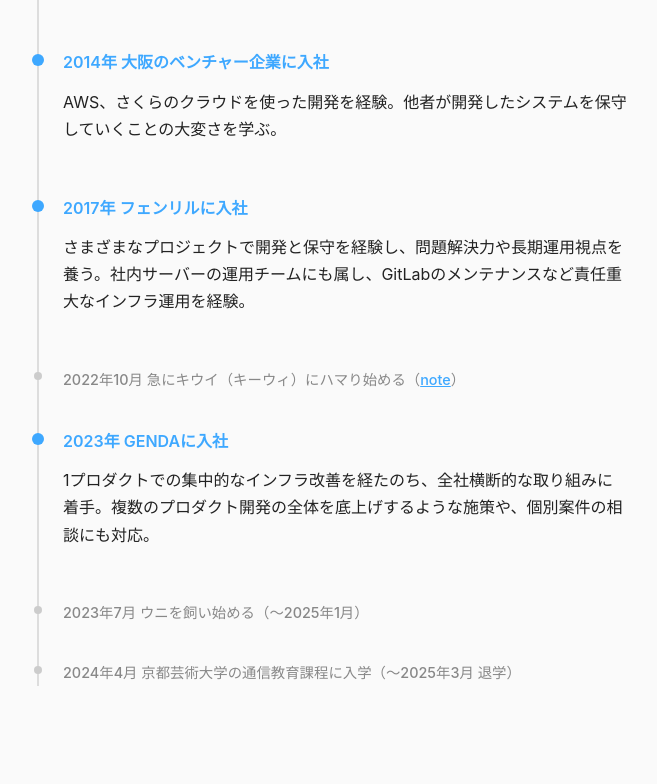
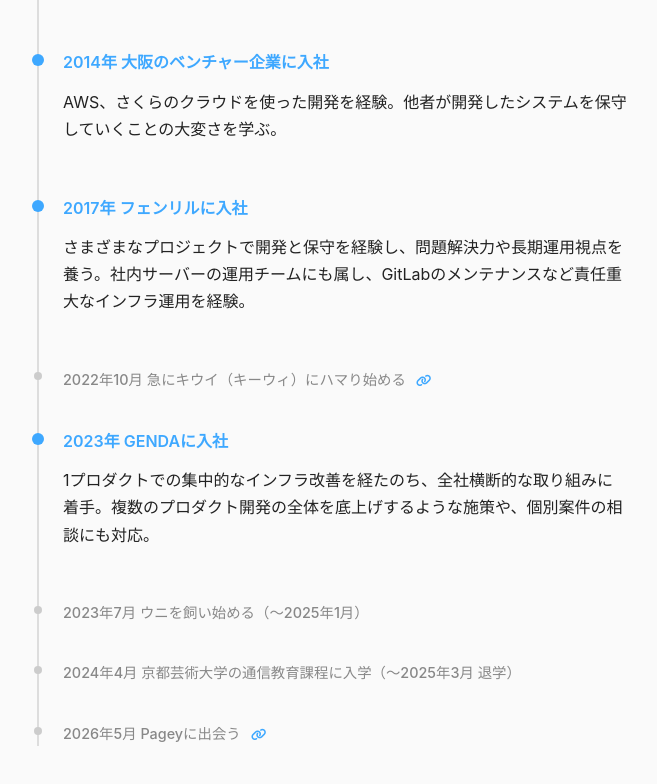
Before and after one commit to namiki64/namikimura.net, a plain HTML site: page career.html in a window 1280 px wide. Shown: the part 418-1202 px from the top of the page, without its empty margins (307-964 px from the left). Before the commit the page ends 1180 px from the top, so only its background shows below. Drawn offline with Linux system fonts and the light colour scheme.

Commit message:
経歴ページ: Pageyとの出会いを追加、リンク表記をアイコンに統一

```diff
--- a/career.html
+++ b/career.html
@@ -5,6 +5,7 @@
 <meta name="viewport" content="width=device-width, initial-scale=1.0">
 <title>経歴 | Nami Kimura</title>
 <link rel="stylesheet" href="style.css">
+<link rel="stylesheet" href="https://cdnjs.cloudflare.com/ajax/libs/font-awesome/6.5.2/css/all.min.css">
 </head>
 <body>
 <main class="page">
@@ -42,7 +43,7 @@
 
     <li class="timeline-item timeline-item--minor">
       <div class="timeline-body">
-        <p class="timeline-title timeline-title--minor">2022年10月 急にキウイ（キーウィ）にハマり始める（<a href="https://note.com/shioya_ki/n/n83a4315c784c" target="_blank" rel="noopener noreferrer">note</a>）</p>
+        <p class="timeline-title timeline-title--minor">2022年10月 急にキウイ（キーウィ）にハマり始める <a class="timeline-link-icon" href="https://note.com/shioya_ki/n/n83a4315c784c" target="_blank" rel="noopener noreferrer"><i class="fa-solid fa-link"></i></a></p>
       </div>
     </li>
 
@@ -64,6 +65,12 @@
         <p class="timeline-title timeline-title--minor">2024年4月 京都芸術大学の通信教育課程に入学（〜2025年3月 退学）</p>
       </div>
     </li>
+
+    <li class="timeline-item timeline-item--minor">
+      <div class="timeline-body">
+        <p class="timeline-title timeline-title--minor">2026年5月 Pageyに出会う <a class="timeline-link-icon" href="https://x.com/srekaigi/status/2055172321586110710" target="_blank" rel="noopener noreferrer"><i class="fa-solid fa-link"></i></a></p>
+      </div>
+    </li>
   </ol>
 </main>
 </body>
--- a/style.css
+++ b/style.css
@@ -161,6 +161,11 @@
   color: #3ea8ff;
 }
 
+.timeline-link-icon {
+  margin-left: 0.4rem;
+  font-size: 0.85em;
+}
+
 .timeline-body code {
   background-color: #f0f0f0;
   padding: 0.1rem 0.4rem;
```
